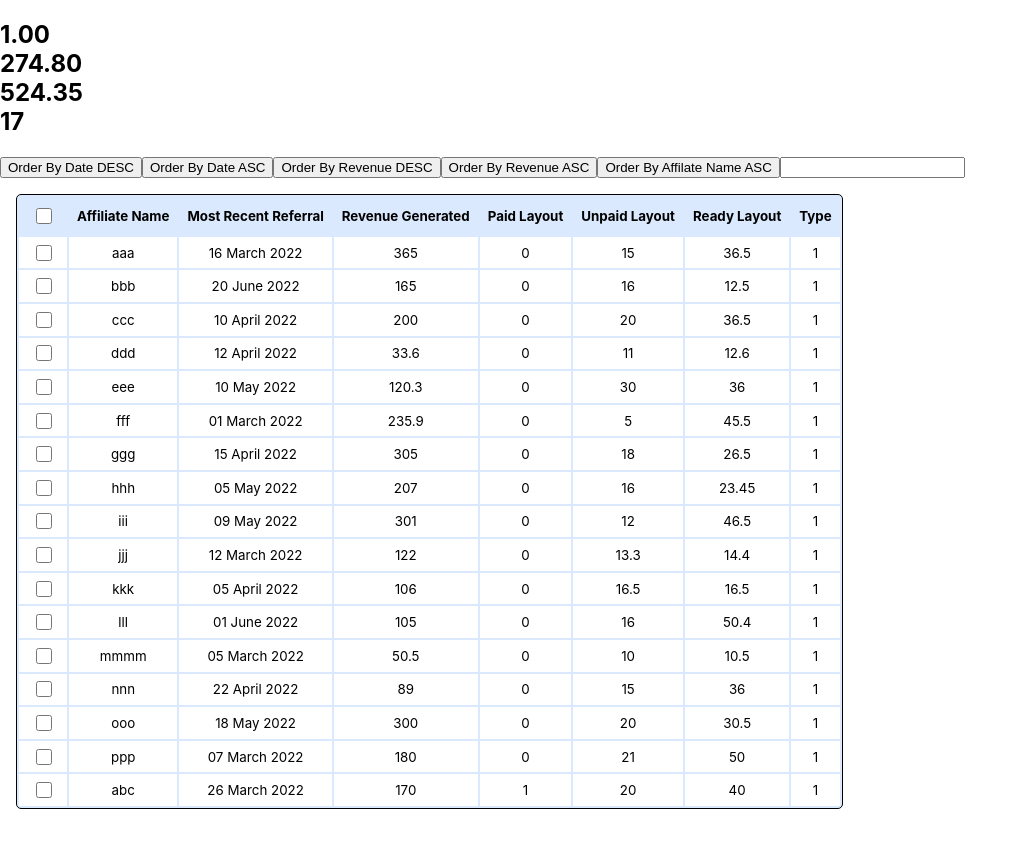
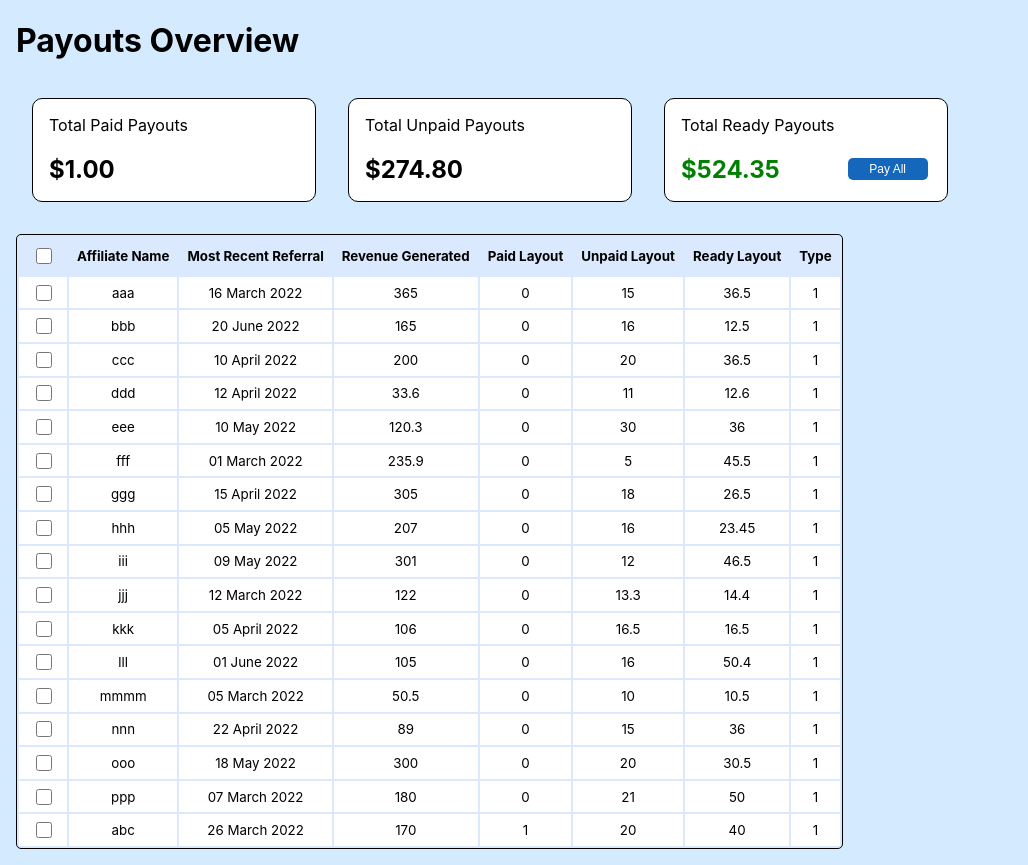
Before and after one commit to omid-94/react-practice-social-snowball, a React (Create React App) app: page / in a window 1280 px wide. Shown: the whole page, without its empty margins (0-1028 px from the left). Before the commit the page ends 825 px from the top, so only its background shows below. Built offline with nearby package versions, Linux system fonts and the light colour scheme.

Commit message:
Payments Statistics Almiost Done

```diff
--- a/src/App.js
+++ b/src/App.js
@@ -1,6 +1,6 @@
 import logo from './logo.svg';
 import './App.css';
-import PaymentsPage from './Pages/PaymentsPage';
+import PaymentsPage from './Pages/PaymentsPage/PaymentsPage';
 
 function App() {
   return (
--- a/src/Pages/PaymentsPage.jsx
+++ b/src/Pages/PaymentsPage/PaymentsPage.jsx
@@ -1,10 +1,10 @@
 import React from 'react'
-import jsonData from '../API/paymentData.json'
-import headerJsonData from '../API/paymentHeaderData.json'
-import PaymentsContextProvider from '../contexts/paymentsContext';
-import PaymentTableContainer from '../components/PaymentTableContainer'
-import PaymentNavBar from '../components/PaymentNavBar';
-
+import jsonData from '../../API/paymentData.json'
+import headerJsonData from '../../API/paymentHeaderData.json'
+import PaymentsContextProvider from '../../contexts/paymentsContext';
+import PaymentTableContainer from '../../components/PaymentTableContainer'
+import PaymentStatistics from '../../components/PaymentStatistics/PaymentStatistics';
+import styles from './PaymentsPage.module.css'
 const PaymentsPage = () => {
     const addIscheckedToData = (data) => {
         return data.map(item => {
@@ -24,11 +24,14 @@ const PaymentsPage = () => {
         return tempData;
     }
     return (
+      <div className={styles.Container}>
+        <h1 className={styles.Title}>Payouts Overview</h1>
         <PaymentsContextProvider initialData={prepareData(jsonData)}
                                  initialHeaderData={headerJsonData}>
-            <PaymentNavBar />
+            <PaymentStatistics />
             <PaymentTableContainer />
         </PaymentsContextProvider>
+      </div>
     )
 }
 
--- /dev/null
+++ b/src/Pages/PaymentsPage/PaymentsPage.module.css
@@ -0,0 +1,8 @@
+.Container{
+    display: flex;
+    flex-direction: column;
+    background-color: rgb(212, 235, 255);
+}
+.Title{
+    margin-left: 1rem;
+}
--- /dev/null
+++ b/src/components/PaymentStatistics/PaymentStatistics.js
@@ -0,0 +1,23 @@
+import React , {useContext} from 'react'
+import {PaymentsContext} from '../../contexts/paymentsContext'
+import StatisticsCard from '../cards/StatisticsCard/StatisticsCard'
+import styles from './PaymentStatistics.module.css'
+
+const PaymentStatistics = () => {
+    const {getStatistics}= useContext(PaymentsContext)
+    const statisticsData = getStatistics();
+  return (
+    <div className={styles.Container}>
+        <StatisticsCard heading={"Total Paid Payouts"}
+                        amount={statisticsData.total_paid_layout} />
+        <StatisticsCard heading={"Total Unpaid Payouts"}
+                        amount={statisticsData.total_unpaid_layout} />
+        <StatisticsCard heading={"Total Ready Payouts"}
+                        amount={statisticsData.total_ready_layout}
+                        amountColor={"green"}
+                        buttonName={"Pay All"}/>
+    </div>
+  )
+}
+
+export default PaymentStatistics
--- /dev/null
+++ b/src/components/PaymentStatistics/PaymentStatistics.module.css
@@ -0,0 +1,6 @@
+.Container{
+    display: flex;
+    flex-direction: row;
+    flex-wrap: wrap;
+    margin-left: 1rem;
+}
--- /dev/null
+++ b/src/components/cards/StatisticsCard/StatisticsCard.js
@@ -0,0 +1,28 @@
+import React from 'react'
+import styles from './StatisticsCard.module.css'
+
+const StatisticsCard = ({heading ,amount ,amountColor = "black" ,buttonName}) => {
+  return (
+    <div className={styles.Container}>
+        <div className={styles.Heading}>
+            {heading}
+        </div>
+        <div className={styles.Info_Container}>
+            <div className={styles.Amouont}>
+                <h2 style={{color : amountColor}}>
+                    {"$" + amount}
+                </h2>
+            </div>
+            <div className={styles.Button_container}>
+                {buttonName ?
+                <button className={styles.ActionButton}>
+                    {buttonName}
+                </button>
+                : null}
+            </div>
+        </div>
+    </div>
+  )
+}
+
+export default StatisticsCard
--- /dev/null
+++ b/src/components/cards/StatisticsCard/StatisticsCard.module.css
@@ -0,0 +1,36 @@
+.Container{
+    display: flex;
+    flex-direction: column;
+    border:1px solid black;
+    border-radius: 10px;
+    width : 250px;
+    height: 70px;
+    margin: 1rem;
+    padding: 1rem;
+    background-color: white;
+}
+.Heading{
+    font-size: 12pt;
+}
+.Info_Container{
+    display: flex;
+    flex-direction: row;
+    align-items: center;
+}
+.Amouont{
+    display: flex;
+    flex :2
+}
+.Button_container{
+    display: flex;
+    flex :1
+}
+.ActionButton{
+    width: 80px;
+    height: 22px;
+    font-size: 9pt;
+    background-color: rgb(20, 103, 187);
+    color: white;
+    border-radius: 5px;
+    border-width: 0;
+}
```
